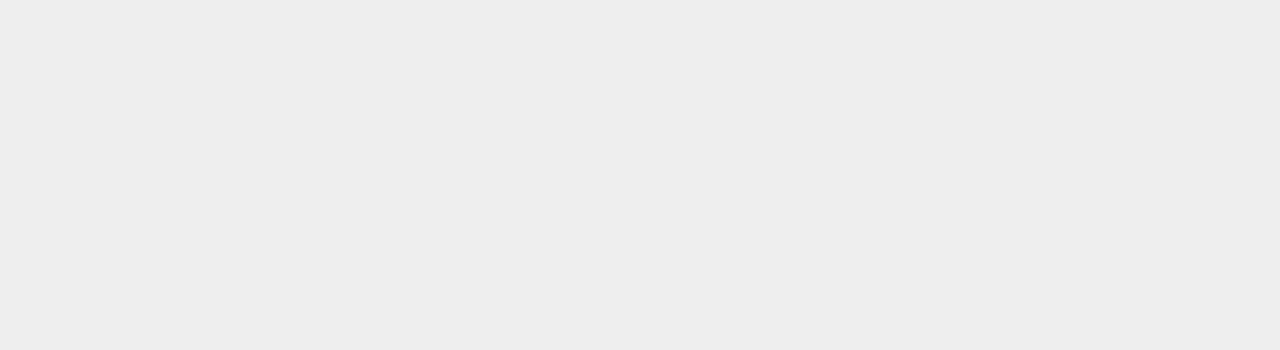
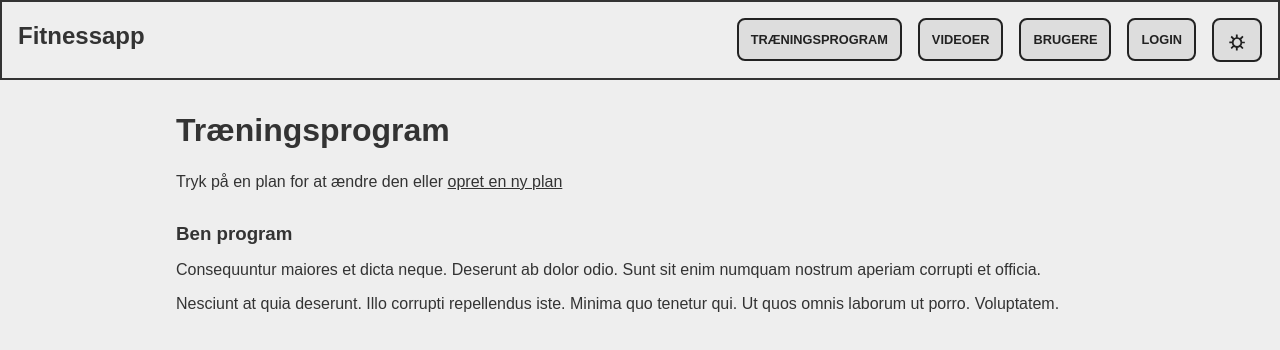
Before and after one commit to oska1204/Fitnessapp, a website with bundled scripts: page index.html in a window 1280 px wide. Built offline with nearby package versions, Linux system fonts and the light colour scheme.

Commit message:
Update index.html

```diff
--- a/index.html
+++ b/index.html
@@ -6,7 +6,7 @@
     <meta name="viewport" content="width=device-width, initial-scale=1.0">
     <title>Fitnessapp</title>
     <link rel="stylesheet" href="/css/style.css">
-    <script type="module" src="/js/router.js"></script>
+    <script type="module" src="/js/app.js"></script>
 </head>
 
 <body>
```
